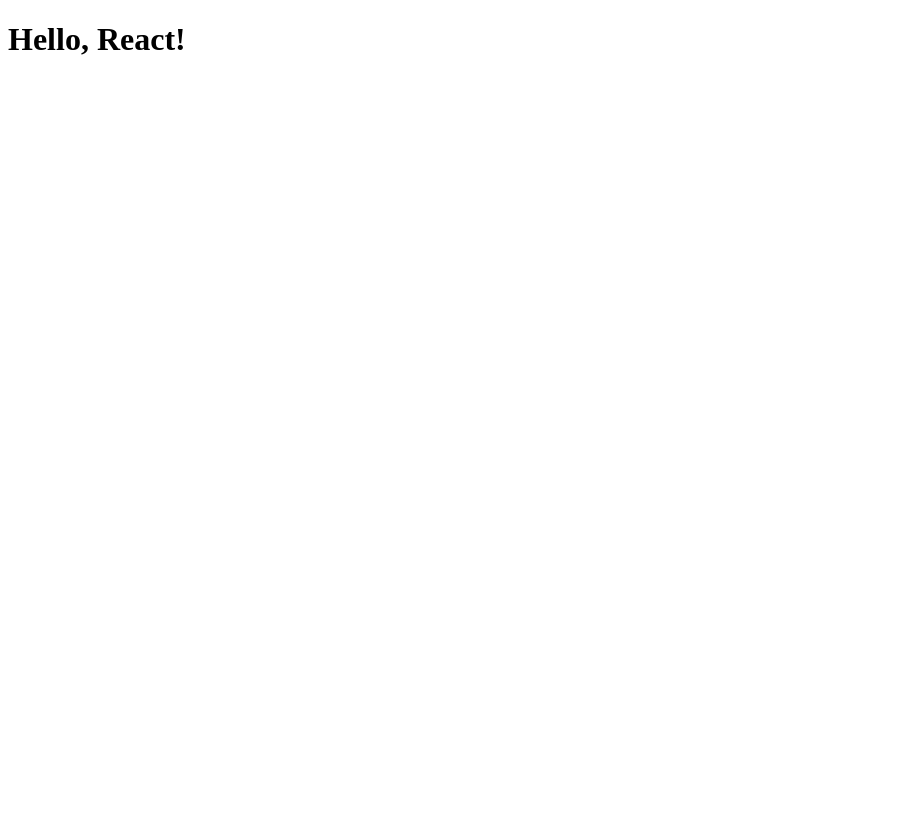
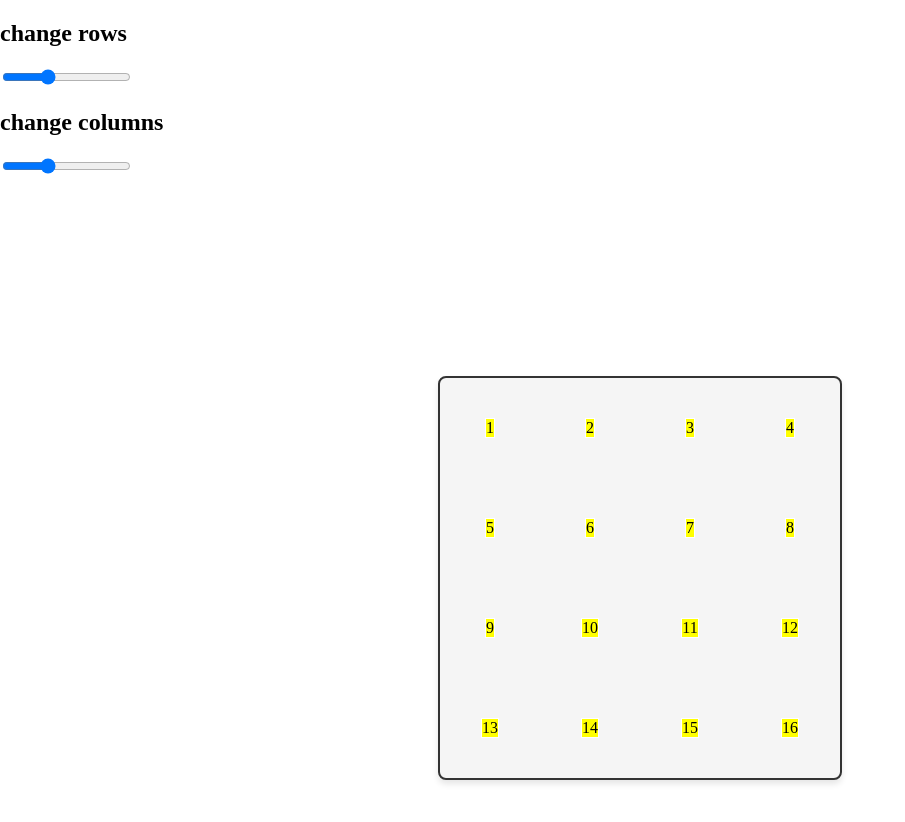
Before and after one commit to csc-307-221-org/307_group_proj, a React app in the folder packages/frontend/: page / in a window 1280 px wide. Shown: the top 822 px of the page, without its empty margins (0-905 px from the left). Before the commit the page ends 800 px from the top, so only its background shows below. Built offline with nearby package versions, Linux system fonts and the light colour scheme; the HTML template or start-up script is replaced by a standard one.

Commit message:
added grid with slidebar

```diff
--- /dev/null
+++ b/packages/frontend/src/Grid.jsx
@@ -0,0 +1,43 @@
+import { useState } from "react";
+function Grid() {
+    const [rows, setRows] = useState(4);
+    const [cols, setCols] = useState(4);
+    const total = rows * cols;
+    const items = Array.from({ length: total });
+  return (
+    <div className="grid">
+        <h2>change rows</h2>
+         <input
+        type="range"
+        min="1"
+        max="10"
+        value={rows}
+        onChange={(e) => setRows(Number(e.target.value))}
+    />
+    <h2>change columns</h2>
+    <input
+        type="range"
+        min="1"
+        max="10"
+        value={cols}
+        onChange={(e) => setCols(Number(e.target.value))}
+    />
+      <div className="container">
+        <div className="grid-box"
+          style={{
+            gridTemplateColumns: `repeat(${cols}, 100px)`,
+            gridTemplateRows: `repeat(${rows}, 100px)`,
+          }}
+        >
+          {items.map((_, i) => (
+            <div className="grid-item" key={i}>
+              {i + 1}
+            </div>
+          ))}
+        </div>
+      </div>
+    </div>
+  );
+}
+
+export default Grid;
--- a/packages/frontend/src/main.css
+++ b/packages/frontend/src/main.css
@@ -0,0 +1,29 @@
+body {
+    margin: 0;
+    padding: 0;
+    height: 100vh;
+}
+
+.container {
+    display: flex;
+    justify-content: center;
+    align-items: center;
+    height: 100vh;
+    width: 100vw;
+}
+
+.grid-box {
+    grid-template-columns: repeat(auto-fit, minmax(100px, 1fr));
+    grid-template-rows: repeat(auto-fit, minmax(100px, 1fr));
+    display: grid;
+    place-items: center;
+    border: 2px solid #333;
+    background-color: #f5f5f5;
+    border-radius: 8px;
+    box-shadow: 0 4px 6px rgba(0, 0, 0, 0.1);
+}
+
+.grid-item {
+    background-color: #ffff00;
+    border: 1px solid white;
+}
--- a/packages/frontend/src/main.jsx
+++ b/packages/frontend/src/main.jsx
@@ -2,14 +2,15 @@
 import React from "react";
 import ReactDOMClient from "react-dom/client";
 import "./main.css";
+import Grid from "./Grid.jsx"
 
 function MyApp() {
   return (
-    <div>
-      <h1>Hello, React!</h1>
-    </div>
+    <Grid/>
+
   );
 }
+
 
 // Create the container
 const container = document.getElementById("root");
```
